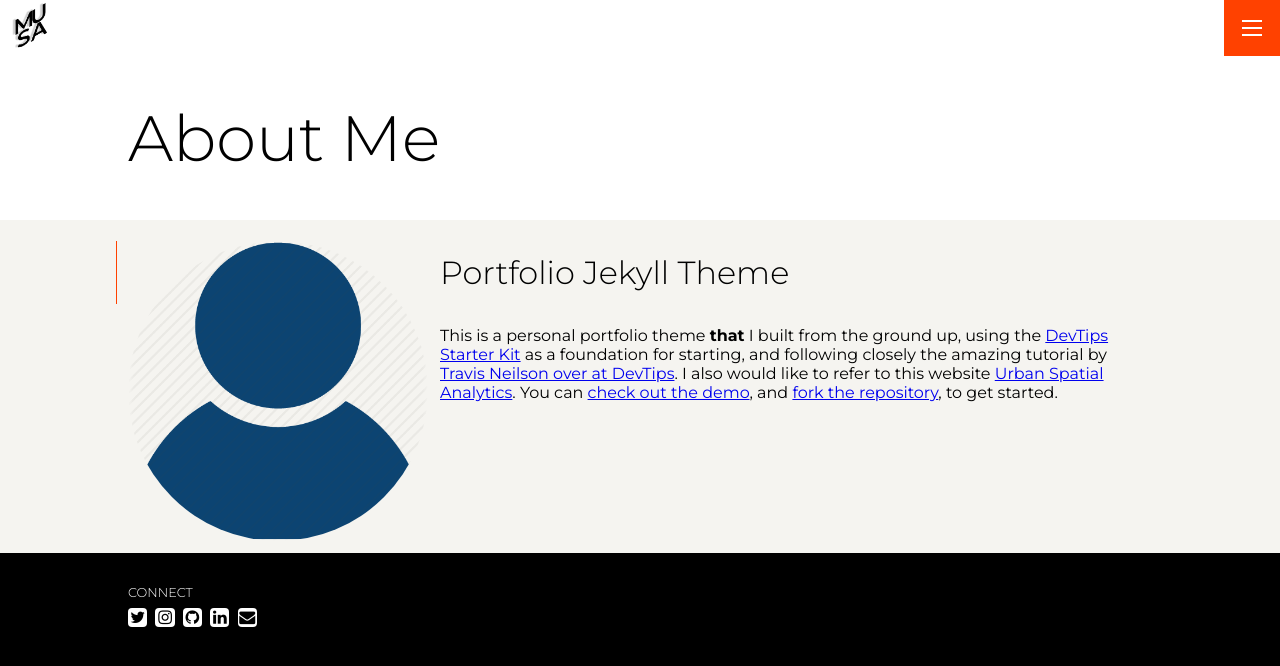
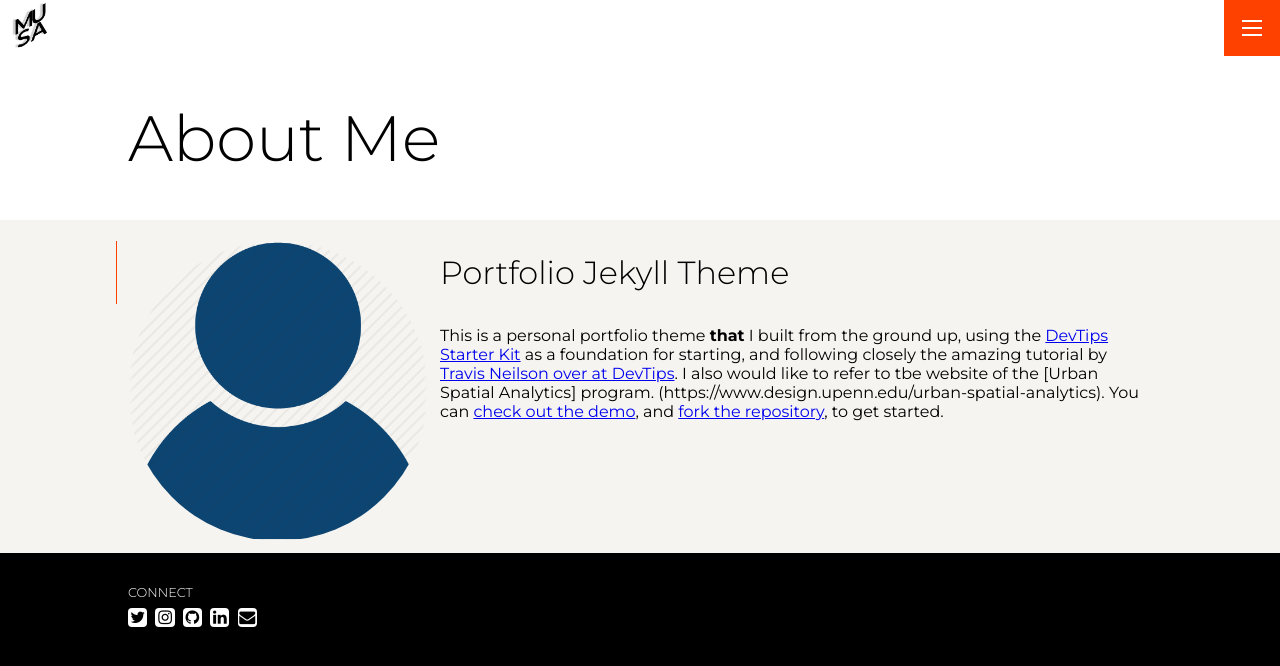
Before and after one commit to NohmanHadis/MUSA, a Jekyll site: the page built from pages/about.md, in a window 1280 px wide. Shown: the top 666 px of the page. Built offline with Jekyll 4.4.1, drawn with Linux system fonts in a browser that asks for light colours.

Commit message:
Update about.md

```diff
--- a/pages/about.md
+++ b/pages/about.md
@@ -7,4 +7,4 @@ permalink: /about
 
 # Portfolio Jekyll Theme
 
-This is a personal portfolio theme **that** I built from the ground up, using the [DevTips Starter Kit](http://devtipsstarterkit.com/) as a foundation for starting, and following closely the amazing tutorial by [Travis Neilson over at DevTips](https://www.youtube.com/watch?v=T6jKLsxbFg4&list=PL0CB3OvPhDA_STygmp3sDenx3UpdOMk7P). I also would like to refer to this website [Urban Spatial Analytics](https://www.design.upenn.edu/urban-spatial-analytics). You can [check out the demo](lenpaul.github.io/portfolio-jekyll-theme/), and [fork the repository](https://github.com/LeNPaul/portfolio-jekyll-theme/fork), to get started.
+This is a personal portfolio theme **that** I built from the ground up, using the [DevTips Starter Kit](http://devtipsstarterkit.com/) as a foundation for starting, and following closely the amazing tutorial by [Travis Neilson over at DevTips](https://www.youtube.com/watch?v=T6jKLsxbFg4&list=PL0CB3OvPhDA_STygmp3sDenx3UpdOMk7P). I also would like to refer to tbe website of the [Urban Spatial Analytics] program. (https://www.design.upenn.edu/urban-spatial-analytics). You can [check out the demo](lenpaul.github.io/portfolio-jekyll-theme/), and [fork the repository](https://github.com/LeNPaul/portfolio-jekyll-theme/fork), to get started.
```
